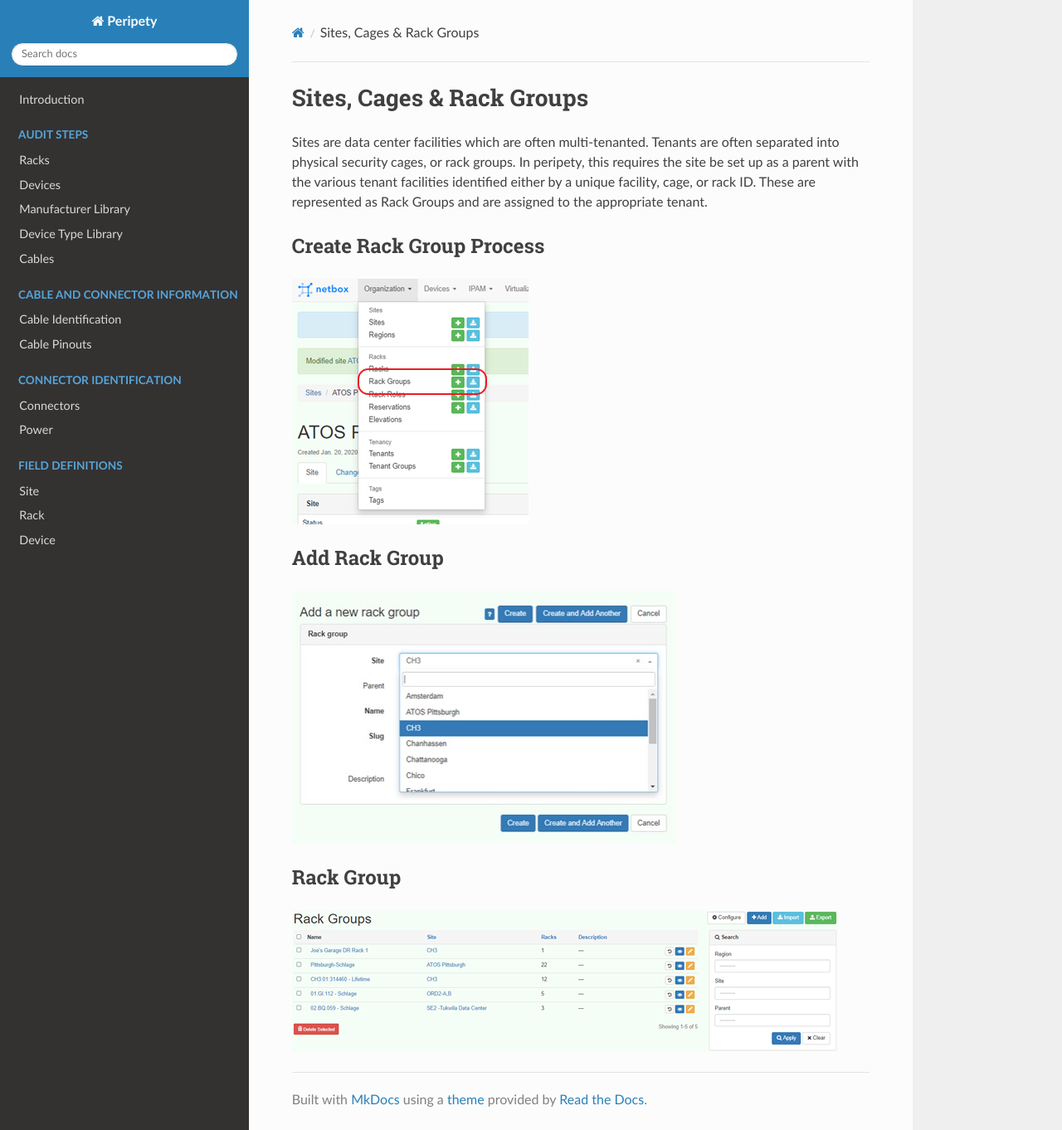
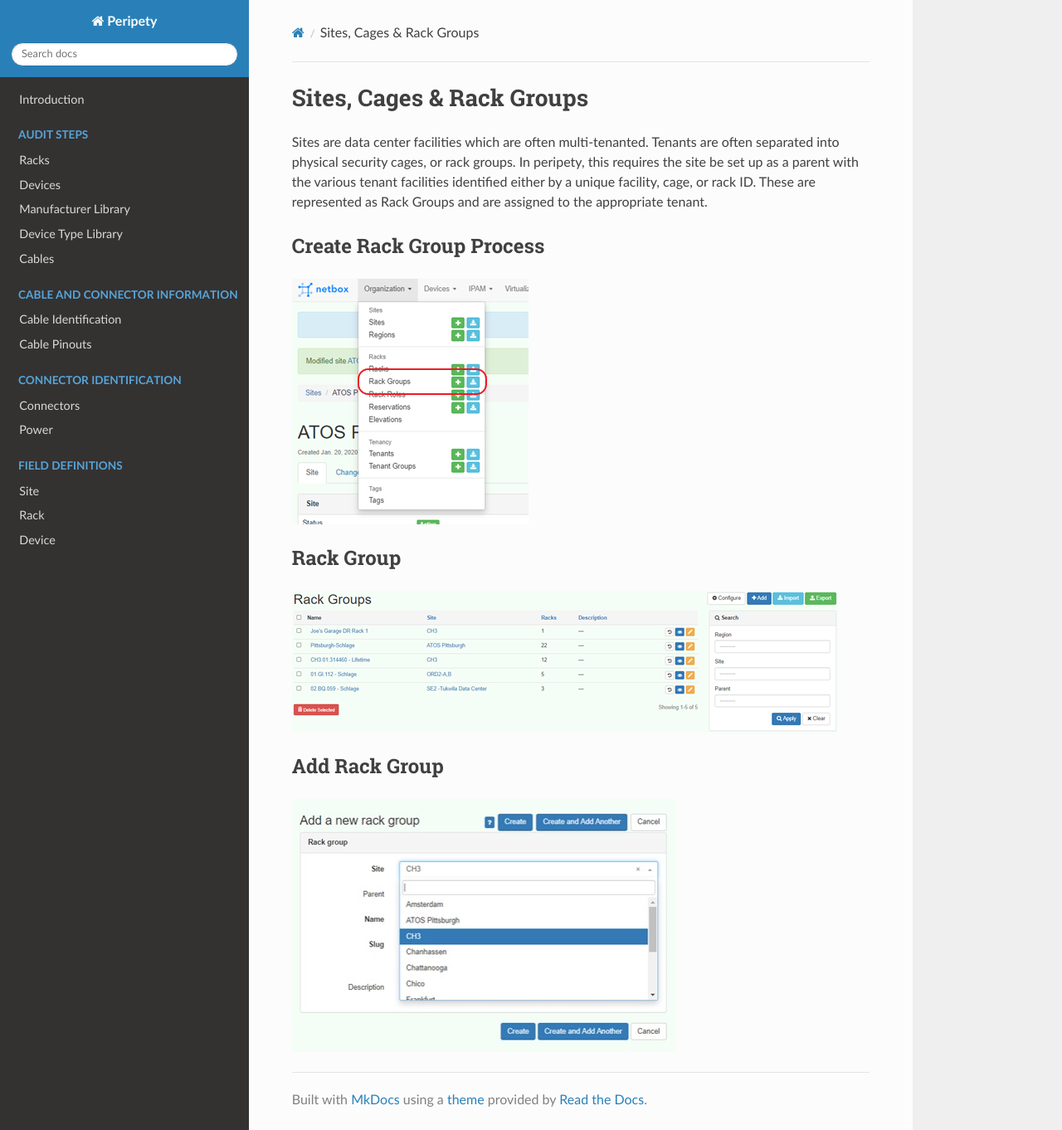
Before and after one commit to gadler01/peripety-docs, an MkDocs documentation site: the page built from docs/audit-steps/sitegroup.md, in a window 1280 px wide and 1362 px high. Shown: the whole window at 83% size. Built offline with MkDocs 1.6.1, drawn with Linux system fonts in a browser that asks for light colours; nearby versions of some CDN libraries; old or Windows-style settings are respelled for this version of MkDocs.

Commit message:
Update sitegroup.md

```diff
--- a/docs/audit-steps/sitegroup.md
+++ b/docs/audit-steps/sitegroup.md
@@ -5,8 +5,8 @@ Sites are data center facilities which are often multi-tenanted.  Tenants are of
 ## Create Rack Group Process
 ![Create Rack Group](../img/crrkgp.png "Create Rack Group")
 
+## Rack Group
+![View Rack Group](../img/rg.png "View Rack Group")
+
 ## Add Rack Group
 ![Add Rack Group](../img/arg.png "Add Rack Group")
-
-## Rack Group
-![View Rack Group](../img/rg.png "View Rack Group")
```
